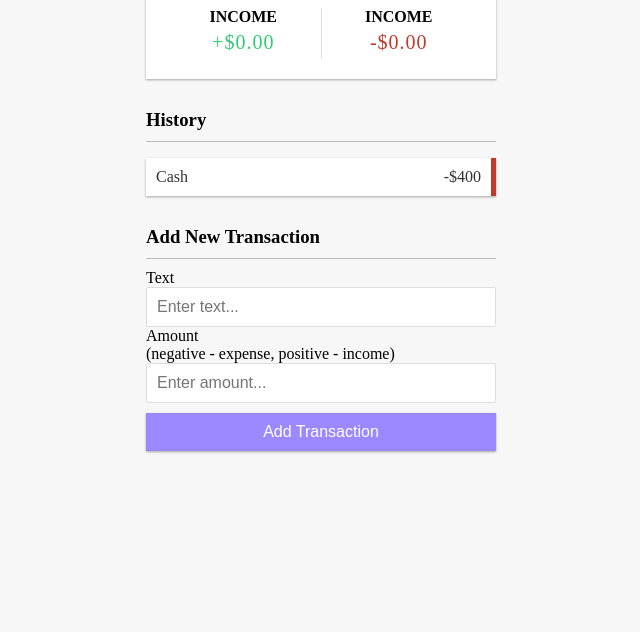
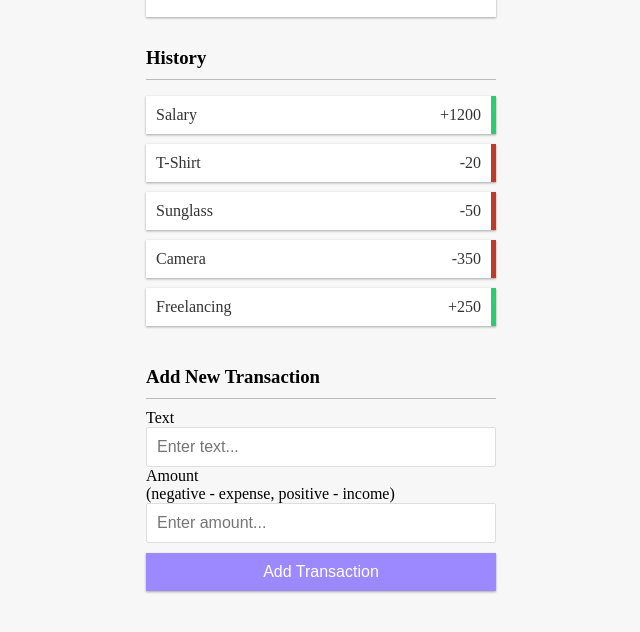
Before and after one commit to naimahassan43/Expense-Tracker, a plain HTML site: page index.html in a window 1280 px wide. Shown: the part 236-868 px from the top of the page, without its empty margins (319-959 px from the left). Before the commit the page ends 800 px from the top, so only its background shows below. Drawn offline with Linux system fonts and the light colour scheme.

Commit message:
History portion done

```diff
--- a/app.js
+++ b/app.js
@@ -0,0 +1,39 @@
+const balance = document.getElementById('balance');
+const moneyPlus = document.getElementById('money-plus');
+const moneyMinus = document.getElementById('money-minus');
+const list = document.getElementById('list');
+const form = document.getElementById('form');
+const text = document.getElementById('text');
+const amount = document.getElementById('amount');
+
+//Dummy transaction
+const dummyTrans = [
+  { id: 1, text: "Salary", amount: 1200 },
+  { id: 2, text: "T-Shirt", amount: -20 },
+  { id: 3, text: "Sunglass", amount: -50 },
+  { id: 4, text: "Camera", amount: -350 },
+  { id: 5, text: "Freelancing", amount: 250 },
+];
+
+const transactions = dummyTrans;
+
+//Add transaction to DOM
+
+function addToDom(transaction) {
+  //get sign value
+  const sign = transaction.amount < 0 ? '-' : '+';
+  //create a list item
+  const item = document.createElement('li');
+  //add a class to the list
+  item.classList.add(transaction.amount < 0 ? 'minus' : 'plus');
+  //generate html
+  item.innerHTML = `${transaction.text}<span>${sign}${Math.abs(transaction.amount)}</span> <button class="delete-btn">x</button>`;
+  list.appendChild(item);
+}
+
+//Initialize app
+function init() {
+  list.innerHTML = '';
+  transactions.forEach(addToDom);
+}
+init();
--- a/index.html
+++ b/index.html
@@ -27,9 +27,9 @@
 
     <h3>History</h3>
     <ul id="list" class="list">
-      <li class="minus">
-        Cash <span>-$400</span> <button class="delete-btn">x</button>
-      </li>
+      <!-- <li class="plus">
+        Salary <span>$1200</span> <button class="delete-btn">x</button>
+      </li> -->
     </ul>
 
     <h3>Add New Transaction</h3>
--- a/style.css
+++ b/style.css
@@ -88,6 +88,7 @@ input[type="number"] {
 .list {
   list-style-type: none;
   padding: 0;
+  margin-bottom: 40px;
 }
 .list li {
   background-color: #fff;
@@ -122,3 +123,6 @@ input[type="number"] {
   opacity: 0;
   transition: opacity 0.3s ease;
 }
+.list li:hover .delete-btn {
+  opacity: 1;
+}
```
